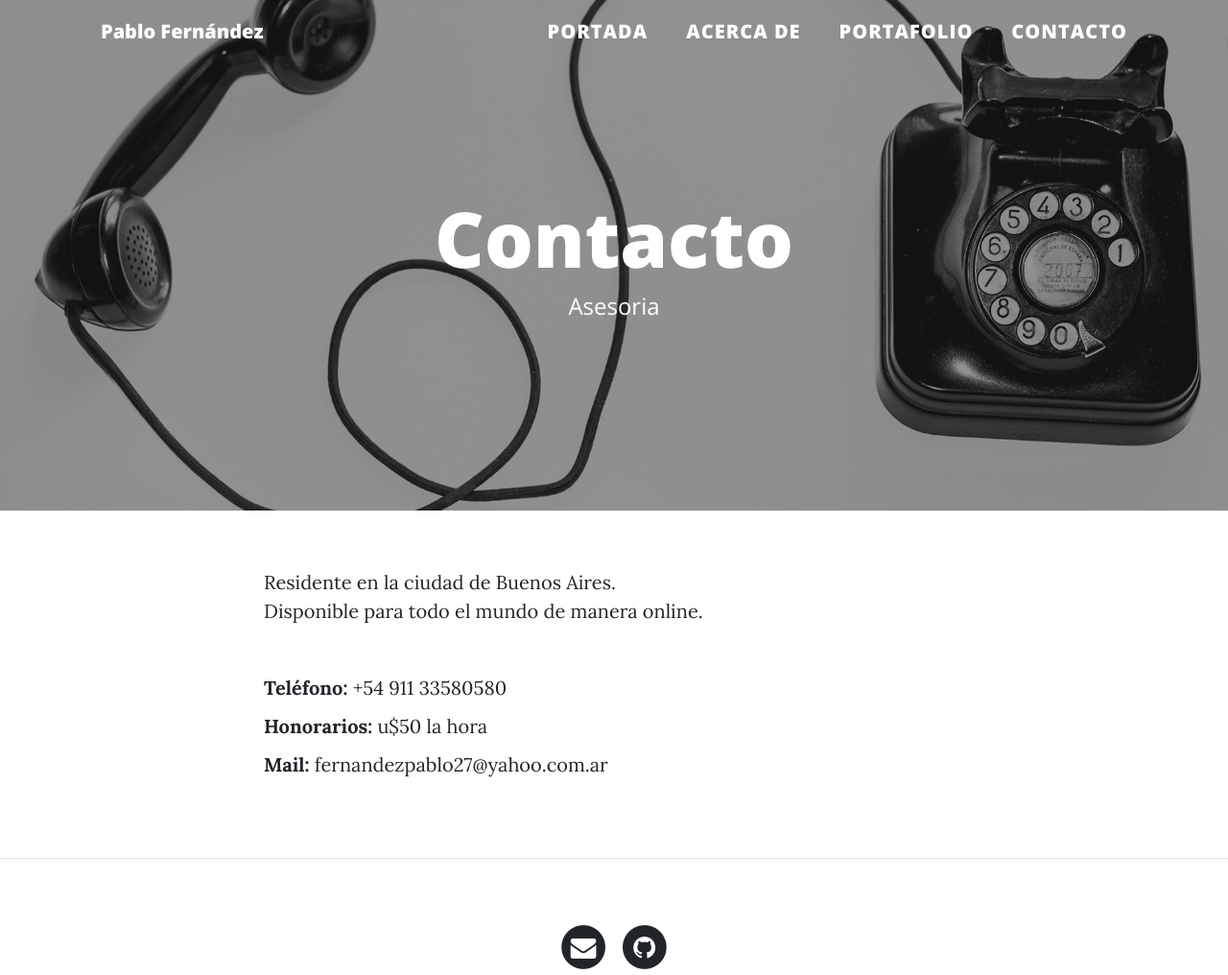
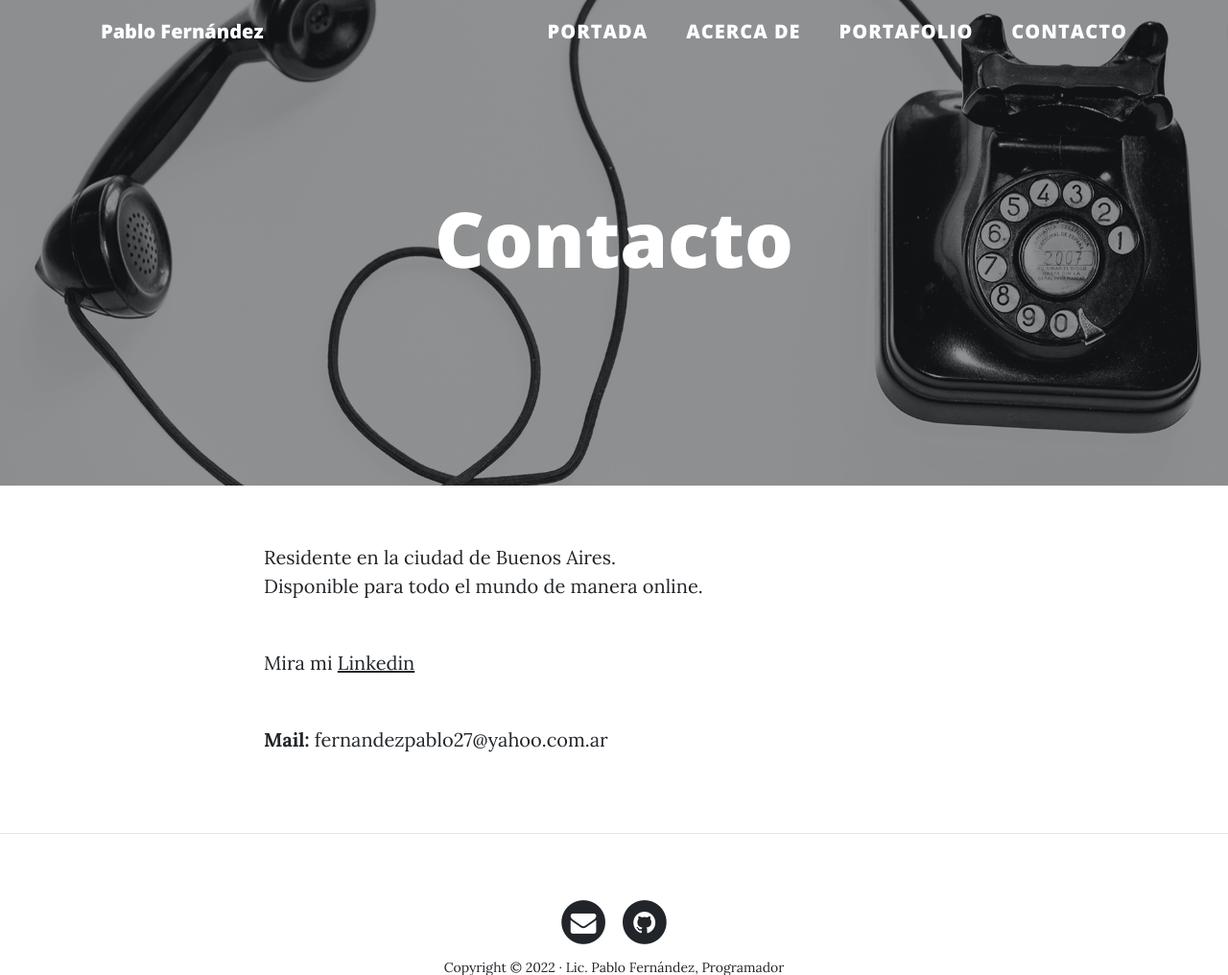
Before and after one commit to polifer27/webpersonal, a Django app: page /contact/ in a window 1280 px wide. Shown: the top 1016 px of the page at 96% size. Run offline with Django 4.2, Linux system fonts and the light colour scheme; some libraries are stand-ins or nearby versions.

Commit message:
retocando la parte de contactos

```diff
--- a/core/templates/core/contact.html
+++ b/core/templates/core/contact.html
@@ -5,7 +5,7 @@
 
 {% block headers %}
 <h1>Contacto</h1>
-<span class="subheading">Asesoria</span>
+<span class="subheading"></span>
 {% endblock %}
 
 {% block content %}
@@ -14,8 +14,9 @@
         <p>Residente en la ciudad de Buenos Aires.<br>
          Disponible para todo el mundo de manera online.</p>
         <br>
-        <p><b>Teléfono:</b> +54 911 33580580</p>
-        <p><b>Honorarios:</b> u$50 la hora</p>
+
+        <p>Mira mi <a href="https://www.linkedin.com/in/polifer27/">Linkedin</a></p>
+        <br>
         <p><b>Mail: </b>fernandezpablo27@yahoo.com.ar</p>
     </div>
 </div>
```
Also changed, not shown: core/templates/core/about-me.html (+9 -4 lines).
